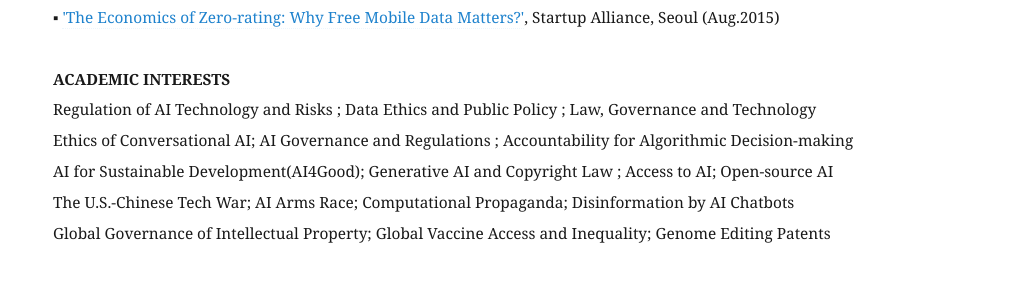
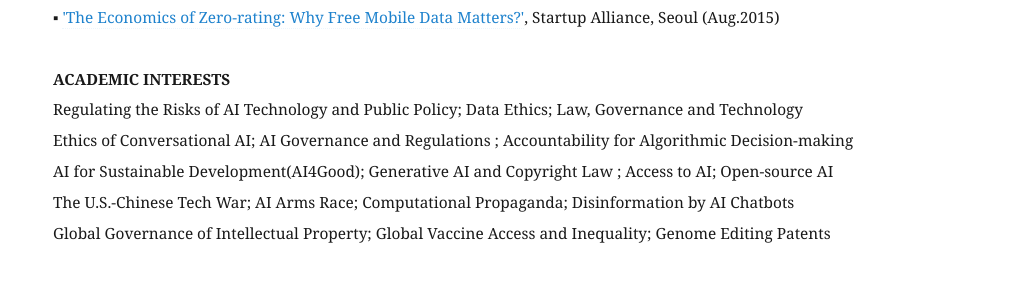
Before and after one commit to eunchangchoi/eunchangchoi.github.io, a Jekyll site: the page built from index.md, in a window 1280 px wide and 900 px high, scrolled down 7684 px. Shown: the part 351-637 px from the top of the window, without its empty margins (47-1074 px from the left). Built offline with Jekyll 4.4.1, drawn with Linux system fonts in a browser that asks for light colours.

Commit message:
Update index.md

```diff
--- a/index.md
+++ b/index.md
@@ -190,7 +190,7 @@ title: "Choi, Eun Chang 최은창"
 
  <br>
  <strong> ACADEMIC INTERESTS </strong> <br>
-   Regulation of AI Technology and Risks ; Data Ethics and Public Policy ; Law, Governance and Technology <br>
+   Regulating the Risks of AI Technology and Public Policy; Data Ethics; Law, Governance and Technology <br>
    Ethics of Conversational AI; AI Governance and Regulations ; Accountability for Algorithmic Decision-making <br>
    AI for Sustainable Development(AI4Good); Generative AI and Copyright Law ; Access to AI; Open-source AI <br>
    The U.S.-Chinese Tech War; AI Arms Race; Computational Propaganda; Disinformation by AI Chatbots <br>
```
